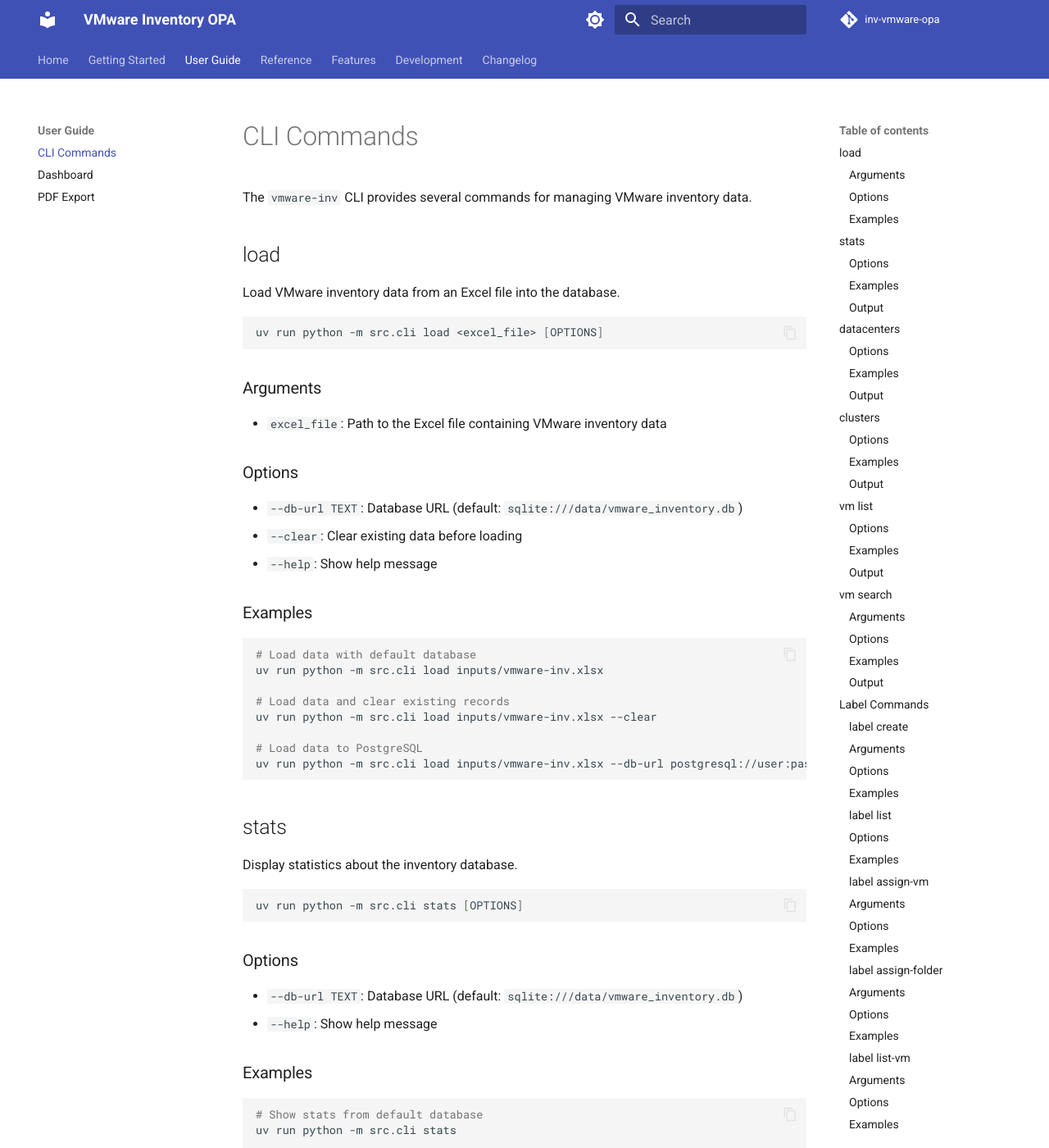
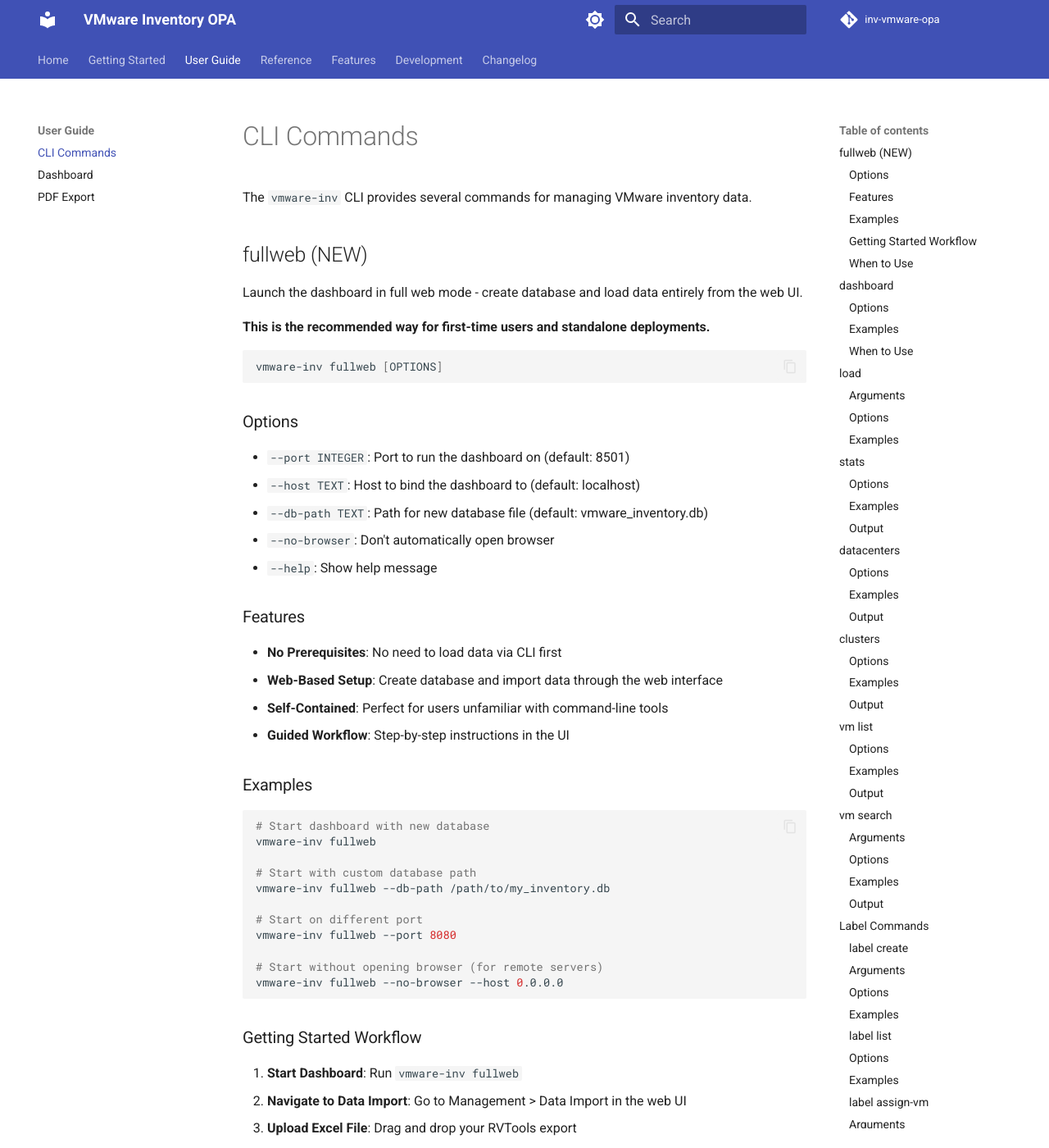
Before and after one commit to brunseba/inv-vmware-opa, an MkDocs documentation site: the page built from docs/user-guide/cli-commands.md, in a window 1280 px wide and 1400 px high. Shown: the whole window at 82% size. Built offline with MkDocs 1.6.1 and Material for MkDocs 9.7.7, drawn with Linux system fonts in a browser that asks for light colours; comment, search, counter and statistics services are not loaded; some of the changed text lies outside the part shown.

Commit message:
feat(cli): add fullweb command for web-only database creation and data loading
Add new 'fullweb' command that launches the dashboard without requiring
an existing database, enabling complete database creation and data
loading through the web interface.

New Command Features:
====================
- Launch dashboard with automatic database creation
- No CLI data loading required
- Perfect for first-time users and demos
- Self-contained web-based workflow
- Custom database path support
- Port and host configuration
- Browser auto-open control

Command Signature:
==================
vmware-inv fullweb [OPTIONS]

Options:
  --port INTEGER      Port to run dashboard (default: 8501)
  --host TEXT         Host to bind to (default: localhost)
  --db-path TEXT      Database file path (default: vmware_inventory.db)
  --no-browser        Don't auto-open browser

Benefits:
=========
- **Zero Prerequisites**: No need to load data via CLI first
- **User-Friendly**: Perfect for non-technical users
- **Quick Start**: Single command to get started
- **Flexible**: Works with or without existing database
- **Informative**: Shows database status and next steps

Workflow:
=========
1. Run: vmware-inv fullweb
2. Navigate to: Management > Data Import
3. Upload Excel file (RVTools export)
4. Select sheet and options
5. Import data
6. Analyze in dashboard

Exit Behavior:
==============
- Shows database file path and size on exit
- Provides restart command with same database
- Database persists across restarts

Use Cases:
==========
✅ First-time setup
✅ Users unfamiliar with CLI
✅ Quick demos/presentations
✅ Standalone deployments
✅ When no database exists yet

Documentation:
==============
- Added comprehensive CLI documentation
- Included dashboard command docs
- Usage examples and workflows
- When-to-use guidelines

This complements the existing 'dashboard' command, which is
better suited for users with existing databases or those who
prefer CLI-based data loading.

````diff
--- a/docs/user-guide/cli-commands.md
+++ b/docs/user-guide/cli-commands.md
@@ -1,6 +1,106 @@
 # CLI Commands
 
 The `vmware-inv` CLI provides several commands for managing VMware inventory data.
+
+## fullweb (NEW)
+
+Launch the dashboard in full web mode - create database and load data entirely from the web UI.
+
+**This is the recommended way for first-time users and standalone deployments.**
+
+```bash
+vmware-inv fullweb [OPTIONS]
+```
+
+### Options
+
+- `--port INTEGER`: Port to run the dashboard on (default: 8501)
+- `--host TEXT`: Host to bind the dashboard to (default: localhost)
+- `--db-path TEXT`: Path for new database file (default: vmware_inventory.db)
+- `--no-browser`: Don't automatically open browser
+- `--help`: Show help message
+
+### Features
+
+- **No Prerequisites**: No need to load data via CLI first
+- **Web-Based Setup**: Create database and import data through the web interface
+- **Self-Contained**: Perfect for users unfamiliar with command-line tools
+- **Guided Workflow**: Step-by-step instructions in the UI
+
+### Examples
+
+```bash
+# Start dashboard with new database
+vmware-inv fullweb
+
+# Start with custom database path
+vmware-inv fullweb --db-path /path/to/my_inventory.db
+
+# Start on different port
+vmware-inv fullweb --port 8080
+
+# Start without opening browser (for remote servers)
+vmware-inv fullweb --no-browser --host 0.0.0.0
+```
+
+### Getting Started Workflow
+
+1. **Start Dashboard**: Run `vmware-inv fullweb`
+2. **Navigate to Data Import**: Go to Management > Data Import in the web UI
+3. **Upload Excel File**: Drag and drop your RVTools export
+4. **Configure Import**: Select sheet and import options
+5. **Import Data**: Click "Import Data" button
+6. **Explore**: Navigate to Overview or other pages to analyze your data
+
+### When to Use
+
+- ✅ First-time setup
+- ✅ Users unfamiliar with CLI tools
+- ✅ Quick demos or presentations
+- ✅ Standalone installations
+- ✅ When database doesn't exist yet
+
+## dashboard
+
+Launch the interactive web dashboard with an existing database.
+
+```bash
+vmware-inv dashboard [OPTIONS]
+```
+
+### Options
+
+- `--port INTEGER`: Port to run the dashboard on (default: 8501)
+- `--host TEXT`: Host to bind the dashboard to (default: localhost)
+- `--db-url TEXT`: Database URL (default: sqlite:///data/vmware_inventory.db)
+- `--no-browser`: Don't automatically open browser
+- `--help`: Show help message
+
+### Examples
+
+```bash
+# Start dashboard with default database
+vmware-inv dashboard
+
+# Start with custom database
+vmware-inv dashboard --db-url sqlite:///custom.db
+
+# Start with PostgreSQL
+vmware-inv dashboard --db-url postgresql://user:pass@localhost/vmware
+
+# Start on different port
+vmware-inv dashboard --port 8080
+
+# Bind to all interfaces (for remote access)
+vmware-inv dashboard --host 0.0.0.0 --no-browser
+```
+
+### When to Use
+
+- ✅ Database already exists and contains data
+- ✅ Working with PostgreSQL/MySQL databases
+- ✅ Advanced users who prefer CLI for data loading
+- ✅ Automated deployments
 
 ## load
 
````
Also changed, not shown: 1 other file.
